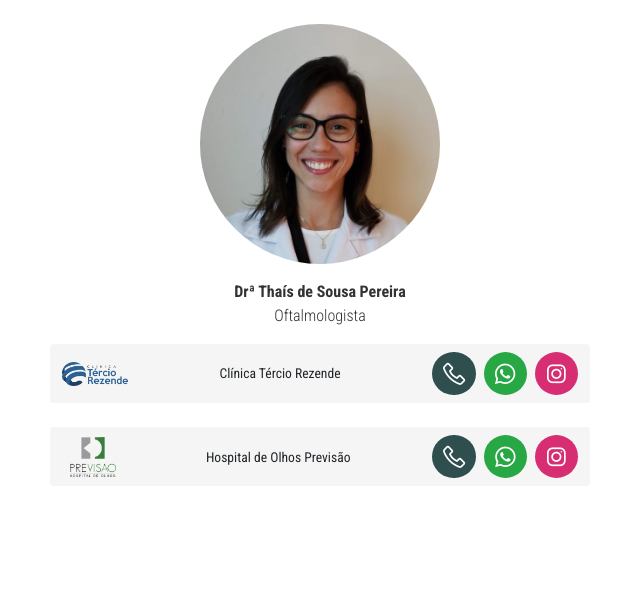
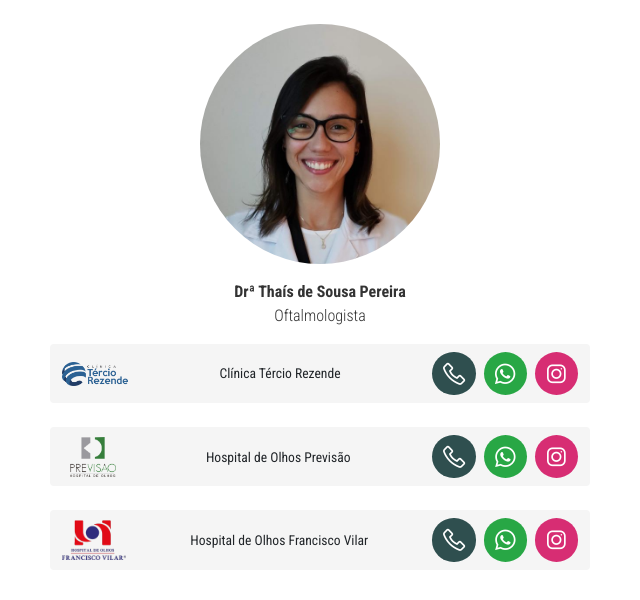
Before and after one commit to sthais/medcard, a plain HTML site: page index.html in a window 1280 px wide. Shown: the whole page, without its empty margins (320-960 px from the left). Drawn offline with nearby package versions, Linux system fonts and the light colour scheme.

Commit message:
Adiciona Vilar

```diff
--- a/index.html
+++ b/index.html
@@ -74,6 +74,31 @@
                         </a>
                     </div>
                 </div>
+                <div class="d-flex justify-content-between align-items-center rounded p-2 mb-4" style="background-color: whitesmoke;">
+                    <div class="text-center px-1" style="min-width: 70px;">
+                        <img src="img/vilar.png" alt="Hospital de Olhos Francisco Vilar"
+                        class="" style="height: 2.5rem;">
+                    </div>
+                    <div class="text-center p-0" style="font-size: 85%; line-height: 120%;">Hospital de Olhos Francisco Vilar</div>
+
+                    <div class="d-flex">
+                        <a href="tel:+558621079900">
+                            <div class="text-center px-1">
+                                <i class="las la-phone p-2 rounded-circle" style="font-size: 170%; background-color: darkslategrey; color: white"></i>
+                            </div>
+                        </a>
+                        <a href="https://api.whatsapp.com/send?phone=558621079901&text=Ol%C3%A1%2C%20gostaria%20de%20fazer%20um%20agendamento">
+                            <div class="text-center px-1">
+                                <i class="lab la-whatsapp p-2 rounded-circle" style="font-size: 170%; background-color: #28a745; color: white"></i>
+                            </div>
+                        </a>
+                        <a href="https://www.instagram.com/hospitalfranciscovilar/">
+                            <div class="text-center px-1">
+                                <i class="lab la-instagram p-2 rounded-circle" style="font-size: 170%; background-color: #d72d73; color: white"></i>
+                            </div>
+                        </a>
+                    </div>
+                </div>
             </div>
         </div>
     </div>
```
Also changed, not shown: img/vilar.png (added).
